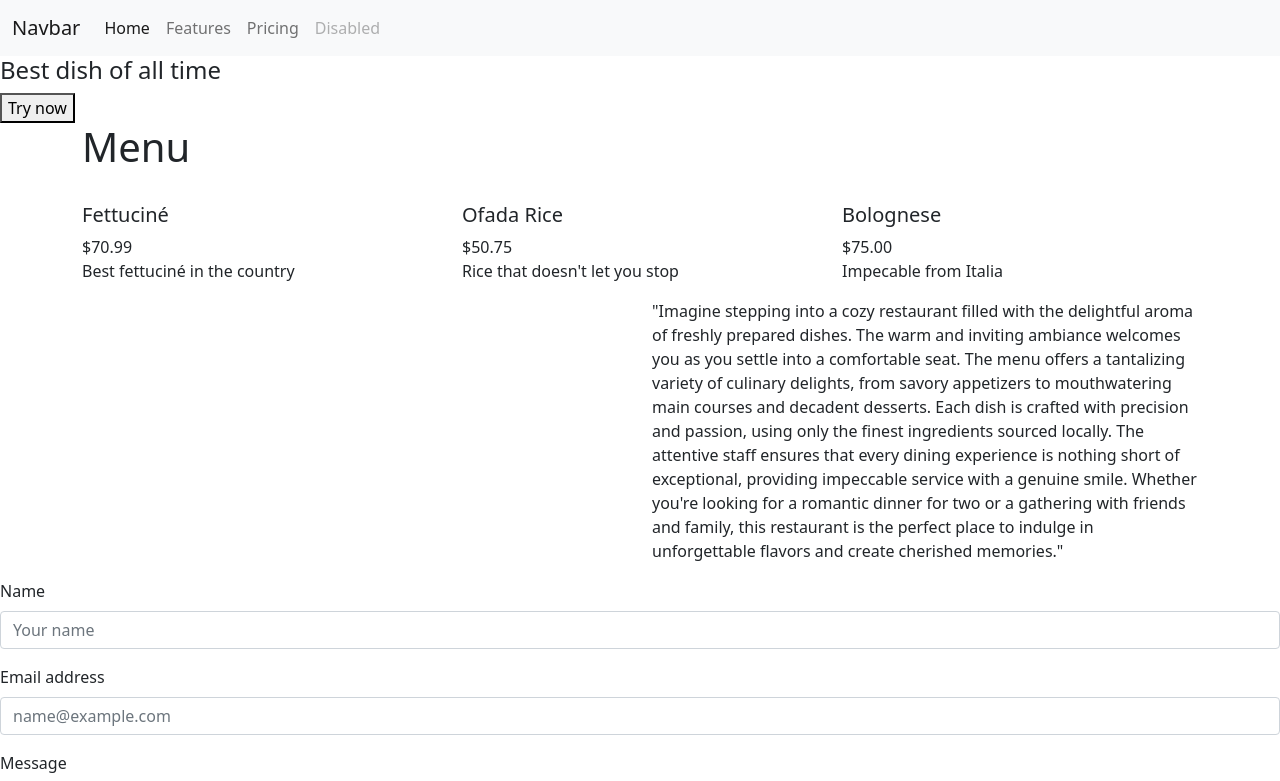
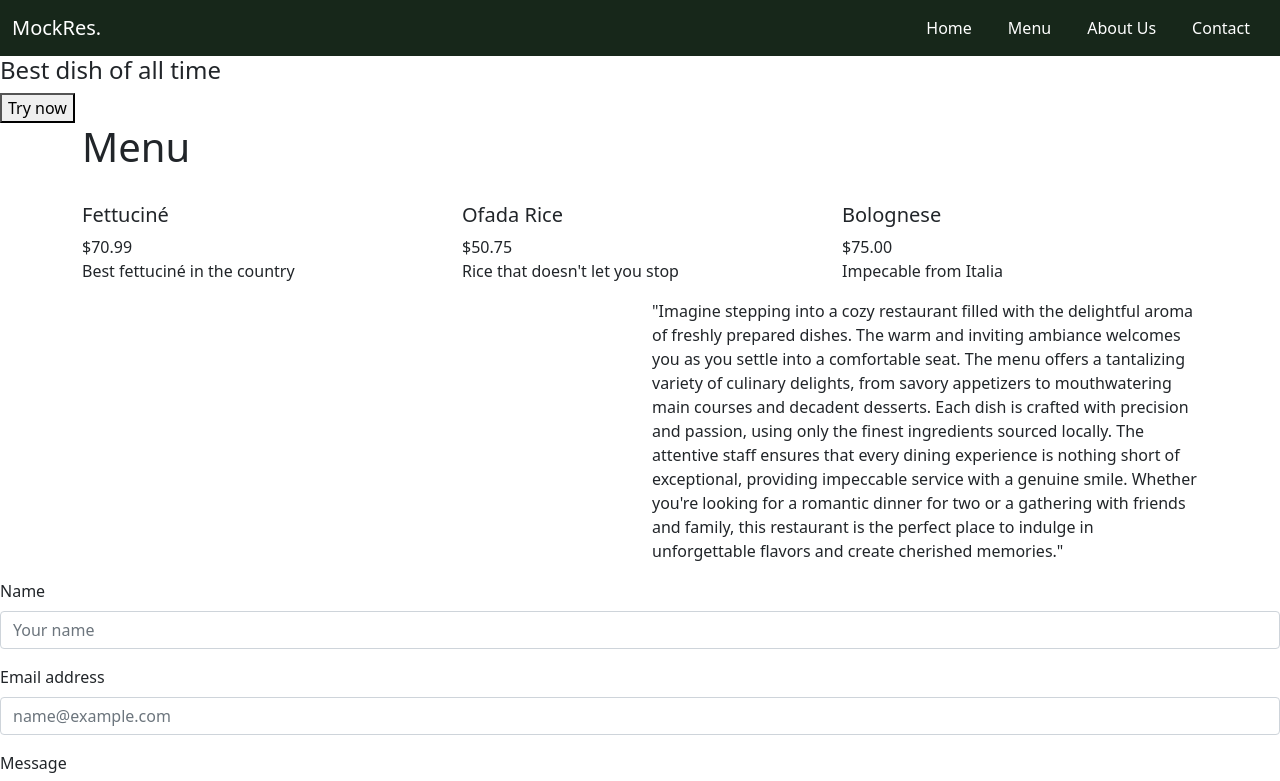
Before and after one commit to BenStephen23/MockRes, a plain HTML site: page index.html in a window 1280 px wide. Shown: the top 781 px of the page. Drawn offline with nearby package versions, Linux system fonts and the light colour scheme.

Commit message:
header done

```diff
--- a/index.html
+++ b/index.html
@@ -12,25 +12,22 @@
 </head>
 <body>
     <header>
-        <nav class="navbar navbar-expand-lg navbar-light bg-light">
+        <nav class="navbar navbar-expand-lg navbar-light">
             <div class="container-fluid">
-              <a class="navbar-brand" href="#">Navbar</a>
-              <button class="navbar-toggler" type="button" data-bs-toggle="collapse" data-bs-target="#navbarNav" aria-controls="navbarNav" aria-expanded="false" aria-label="Toggle navigation">
-                <span class="navbar-toggler-icon"></span>
-              </button>
-              <div class="collapse navbar-collapse" id="navbarNav">
-                <ul class="navbar-nav">
-                  <li class="nav-item">
-                    <a class="nav-link active" aria-current="page" href="#">Home</a>
+              <a class="navbar-brand text-white" href="#">MockRes.</a>
+              <div class="collapse navbar-collapse d-flex justify-content-end ulul text-white" id="navbarNav">
+                <ul class="navbar-nav flex-row">
+                  <li class="nav-item lili">
+                    <a class="nav-link text-white" href="#">Home</a>
                   </li>
-                  <li class="nav-item">
-                    <a class="nav-link" href="#">Features</a>
+                  <li class="nav-item lili">
+                    <a class="nav-link text-white" href="#">Menu</a>
                   </li>
-                  <li class="nav-item">
-                    <a class="nav-link" href="#">Pricing</a>
+                  <li class="nav-item lili">
+                    <a class="nav-link text-white" href="#">About Us</a>
                   </li>
-                  <li class="nav-item">
-                    <a class="nav-link disabled" href="#" tabindex="-1" aria-disabled="true">Disabled</a>
+                  <li class="nav-item lili">
+                    <a class="nav-link text-white" href="#">Contact</a>
                   </li>
                 </ul>
               </div>
@@ -39,7 +36,7 @@
     </header>
 
     <section>
-        <div class="hero">
+        <div>
             <h4>Best dish of all time</h4>
             <button>Try now</button>
         </div>
--- a/style.css
+++ b/style.css
@@ -0,0 +1,23 @@
+/* .navbar-nav {
+    margin-left: 200px;
+} */
+
+.lili {
+    margin: 0 10px;
+}
+
+
+    @media (max-width: 992px) {
+        .ulul {
+            margin-top: -40px;
+        }
+    }
+
+header {
+    background-color: #17271A;
+    color: white;
+}
+
+.lili {
+    color: white;
+}
```
